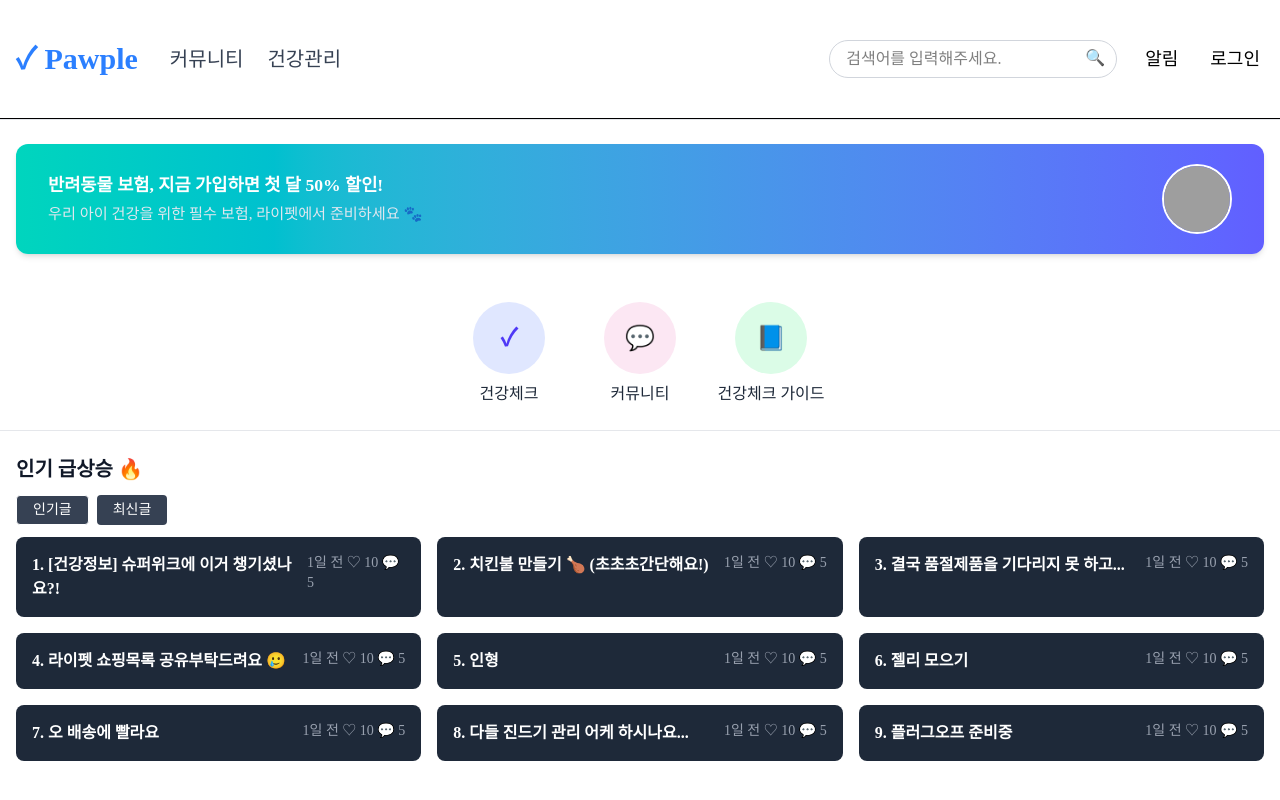
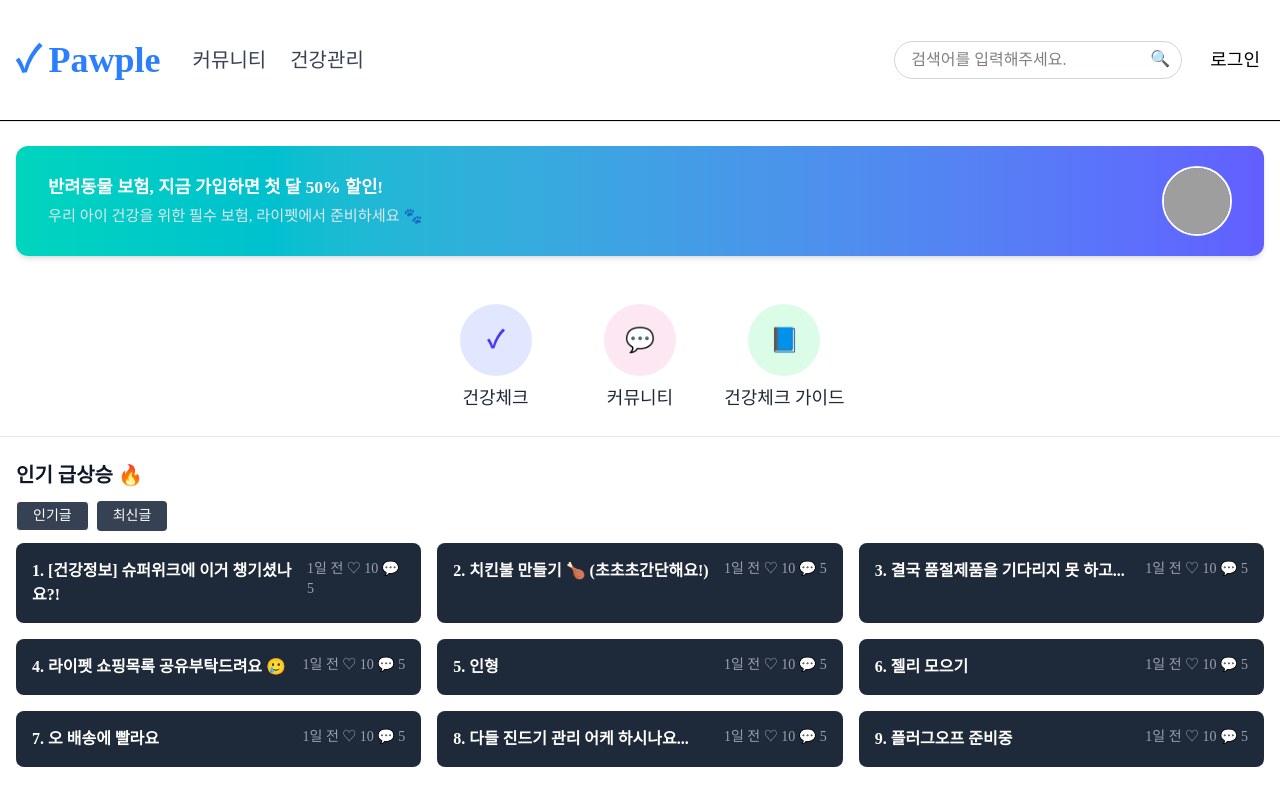
Before and after one commit to Songyonggeun/pawpelfront, a Next.js app: page /home in a window 1280 px wide. Built offline with nearby package versions, Linux system fonts and the light colour scheme; grey boxes are pictures that could not be loaded; a web font is replaced by a local one.

Commit message:
홍래수정

```diff
--- a/app/(application)/management/layout.jsx
+++ b/app/(application)/admin/layout.jsx
@@ -8,10 +8,10 @@
             <nav>
             <ul className="flex lg:flex-col gap-4 justify-center lg:justify-start">
                 <li>
-                <Link href="/management/user" className="text-gray-700 hover:underline font-medium">회원 관리</Link>
+                <Link href="/admin/user" className="text-gray-700 hover:underline font-medium">회원 관리</Link>
                 </li>
                 <li>
-                <Link href="/management/posts" className="text-gray-700 hover:underline font-medium">게시글 관리</Link>
+                <Link href="/admin/post" className="text-gray-700 hover:underline font-medium">게시글 관리</Link>
                 </li>
             </ul>
             </nav>
--- a/app/(application)/management/posts/page.jsx
+++ b/app/(application)/admin/posts/page.jsx
@@ -9,21 +9,31 @@ export default function PostPage() {
 
   // 페이지 로드 시 게시물 목록 불러오기
 useEffect(() => {
-    fetch(`${process.env.NEXT_PUBLIC_SPRING_SERVER_URL}/admin/posts`,{
+    fetch(`${process.env.NEXT_PUBLIC_SPRING_SERVER_URL}/admin/post`,{
         credentials: 'include',
     })
     .then((res) => res.json())
-    .then((data) => setPosts(data));
+    .then((data) =>
+        {console.log('받은 데이터 :',data);
+            setPosts(data)});
 }, []);
 
   // 게시물 삭제 요청
 const handleDelete = (id) => {
-    fetch(`${process.env.NEXT_PUBLIC_SPRING_SERVER_URL}/admin/post/${id}`, {
+    if(window.confirm("삭제하시겠습니까?")){
+    fetch(`${process.env.NEXT_PUBLIC_SPRING_SERVER_URL}/admin/post/delete/${id}`, {
     method: "DELETE",
     credentials: 'include',
-    }).then(() => {
-      setPosts((prev) => prev.filter((post) => post.id !== id)); // 목록에서 제거
+    }).then((res) => {
+        if (res.ok){
+            setPosts((prev) => prev.filter((post) => post.id !== id)); // 목록에서 제거
+            alert("삭제되었습니다.");
+        }else{
+            alert("삭제에 실패했습니다.");
+        }
     });
+
+    }
 };
 
   // 수정 시작
@@ -43,7 +53,7 @@ const handleUpdate = () => {
     if (editingPostId === null) return;
 
     fetch(`${process.env.NEXT_PUBLIC_SPRING_SERVER_URL}/admin/post/${editingPostId}`, {
-    method: "",
+    method: "PATCH",
     headers: { "Content-Type": "application/json" },
     body: JSON.stringify({ title: editTitle }),
     })
--- a/app/(application)/home/page.jsx
+++ b/app/(application)/home/page.jsx
@@ -30,15 +30,15 @@ export default function LifetCommunityUI() {
             <div className="grid grid-cols-3 gap-6 text-center">
                 <a href="/health/check/select" className="cursor-pointer">
                     <div className="w-18 h-18 mx-auto bg-indigo-100 rounded-full flex items-center justify-center text-indigo-600 text-2xl font-bold">✓</div>
-                    <div className="mt-2 text-m text-gray-800 font-medium">건강체크</div>
+                    <div className="mt-2 text-lg text-gray-800 font-medium">건강체크</div>
                 </a>
                 <a href="/community/total" className="cursor-pointer">
                     <div className="w-18 h-18 mx-auto bg-pink-100 rounded-full flex items-center justify-center text-pink-600 text-2xl font-bold">💬</div>
-                    <div className="mt-2 text-m text-gray-800 font-medium">커뮤니티</div>
+                    <div className="mt-2 text-lg text-gray-800 font-medium">커뮤니티</div>
                 </a>
                 <a href="/health/guide" className="cursor-pointer">
                     <div className="w-18 h-18 mx-auto bg-green-100 rounded-full flex items-center justify-center text-green-600 text-2xl font-bold">📘</div>
-                    <div className="mt-2 text-m text-gray-800 font-medium">건강체크 가이드</div>
+                    <div className="mt-2 text-lg text-gray-800 font-medium">건강체크 가이드</div>
                 </a>
             </div>
             </div>
--- a/components/(application)/communityMenu.jsx
+++ b/components/(application)/communityMenu.jsx
@@ -2,7 +2,7 @@ import Link from 'next/link';
 
 export default function CommunityMenu() {
   return (
-    <div className="flex flex-col md:flex-row md:items-center justify-between flex-wrap gap-4 text-sm text-gray-600 p-4 max-w-7xl mx-auto">
+    <div className="flex flex-col md:flex-row md:items-center justify-between flex-wrap gap-4 text-m text-gray-600 p-4 max-w-7xl mx-auto">
       <ul className="flex flex-col md:flex-row gap-4">
         {/* <li><Link href="/community/home" className="hover:underline block">홈</Link></li> */}
         <li><Link href="/community/total" className="hover:underline block">전체글</Link></li>
--- a/components/(application)/header.jsx
+++ b/components/(application)/header.jsx
@@ -81,8 +81,8 @@ export default function Header() {
     <header className="w-full border-b bg-white">
       <div className="max-w-7xl mx-auto px-4 py-10 flex items-center justify-between">
         <div className="flex items-center space-x-2 cursor-pointer" onClick={goTo('/')}>
-          <span className="text-blue-500 text-3xl font-bold">✓</span>
-          <span className="text-3xl font-bold text-blue-500">Pawple</span>
+          <span className="text-blue-500 text-4xl font-bold">✓</span>
+          <span className="text-4xl font-bold text-blue-500">Pawple</span>
         </div>
 
         <nav className="hidden md:flex space-x-6 text-gray-700 text-xl items-start mr-auto ml-8">
@@ -104,13 +104,13 @@ export default function Header() {
             <button className="absolute right-3 top-1.5 text-gray-500">🔍</button>
           </div>
 
-          <button className="text-left p-1 rounded hover:bg-gray-100 text-lg">알림</button>
+          {/* <button className="text-left p-1 rounded hover:bg-gray-100 text-lg">알림</button> */}
 
           {isLoggedIn ? (
             userRoles.length === 0 ? null : (
               <div className="flex items-center space-x-3">
                 {userRoles.includes('ADMIN') ? (
-                  <button onClick={goTo('/management')} className="text-left p-1 rounded hover:bg-gray-100 text-lg">
+                  <button onClick={goTo('/admin')} className="text-left p-1 rounded hover:bg-gray-100 text-lg">
                     관리자페이지
                   </button>
                 ) : (
@@ -171,7 +171,7 @@ export default function Header() {
             ) : (
               <div className="flex flex-col space-y-2">
                 {userRoles.includes('ADMIN') ? (
-                  <button onClick={goTo('/management')} className="text-left p-1 rounded hover:bg-gray-100">
+                  <button onClick={goTo('/admin')} className="text-left p-1 rounded hover:bg-gray-100">
                     관리자페이지
                   </button>
                 ) : (
--- a/components/(application)/healthCare.jsx
+++ b/components/(application)/healthCare.jsx
@@ -1,6 +1,6 @@
 export default function HealthCareMenu() {
   return (
-    <div className="flex flex-col md:flex-row md:items-center justify-between flex-wrap gap-4 text-sm text-gray-600 p-4 max-w-7xl mx-auto ">
+    <div className="flex flex-col md:flex-row md:items-center justify-between flex-wrap gap-4 text-m text-gray-600 p-4 max-w-7xl mx-auto ">
       <ul className="flex flex-col md:flex-row gap-4">
         <li><a href="/health/home" className="hover:underline block">건강홈</a></li>
         <li><a href="/health/guide" className="hover:underline block">건강검진 가이드</a></li>
```
Also changed, not shown: app/(application)/health/check/page.jsx (deleted, +0 -171 lines), app/(application)/admin/page.jsx (renamed from app/(application)/management/page.jsx), app/(application)/admin/user/page.jsx (renamed from app/(application)/management/user/page.jsx), app/(application)/health/consult/page.jsx (deleted).
